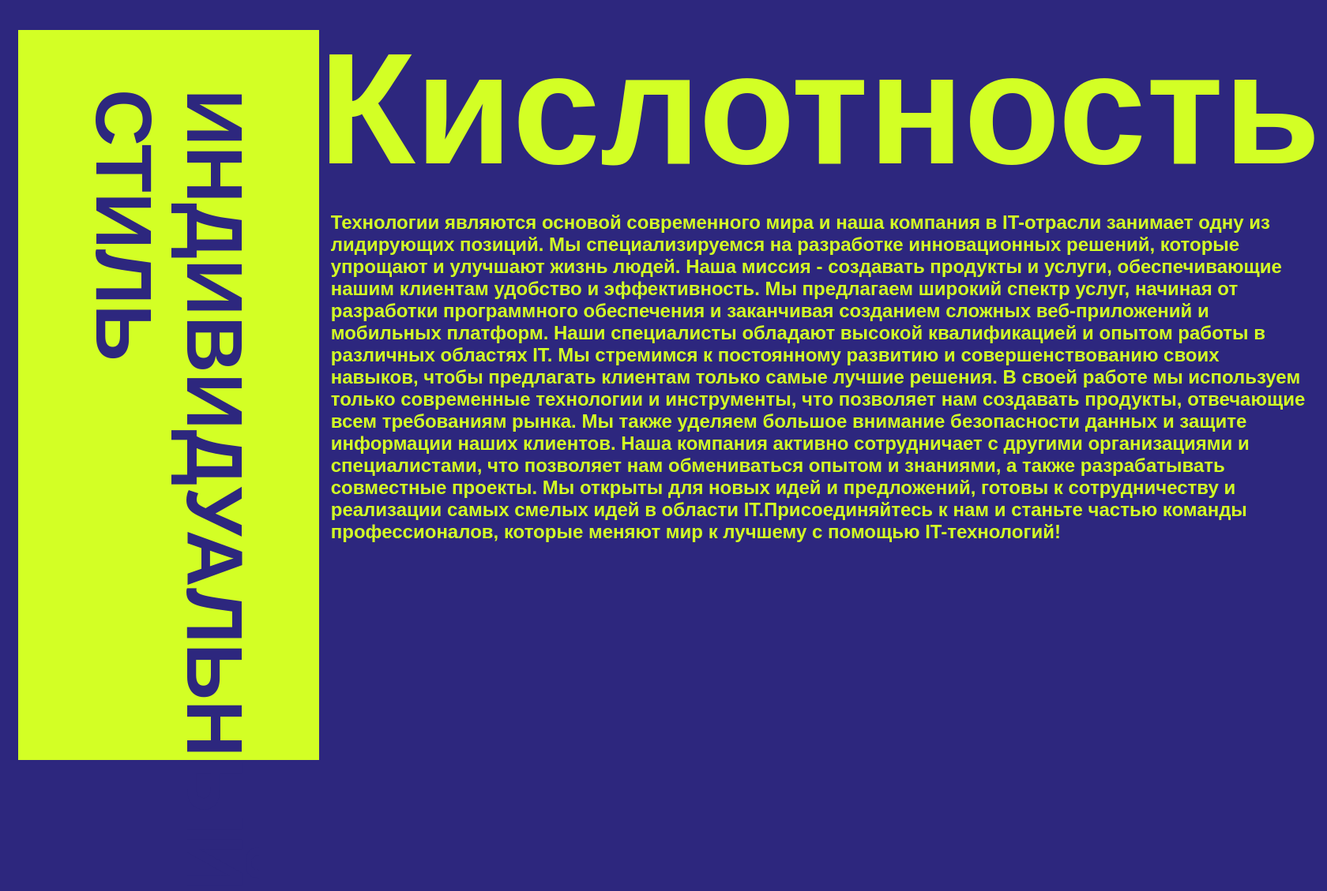
After one commit to PavelBarkhotov/paulb.github.io, a PHP site: page /about.html in a window 1680 px wide. The commit adds this page. Shown: the whole page at 79% size. Run offline with PHP 8.4, Linux system fonts and the light colour scheme.

Commit message:
stage 1.5

```diff
--- /dev/null
+++ b/about.html
@@ -0,0 +1,28 @@
+<html lang="en">
+<head>
+    <meta charset="UTF-8">
+    <meta name="viewport" content="width=device-width, initial-scale=1.0">
+    <title>О себе</title>
+    <link href="style.css" rel="stylesheet">
+    <style>
+        body{
+            font-family: Arial, "Helvetica Neue", Helvetica, sans-serif;
+            text-align: center;
+            background-color: #2d277e;
+            background-image: none;
+            color: #d3ff25;
+        }
+    </style>
+</head>
+<body>
+    <div class="columns_about">
+        <div class="left_side_about">
+            <h1>Индивидуальный стиль</h1>
+        </div>
+        <div class="right_side_about">
+           <h1 style="margin-bottom: 15px;">Кислотность</h1>
+           <h2>Технологии являются основой современного мира и наша компания в IT-отрасли занимает одну из лидирующих позиций. Мы специализируемся на разработке инновационных решений, которые упрощают и улучшают жизнь людей. Наша миссия - создавать продукты и услуги, обеспечивающие нашим клиентам удобство и эффективность. Мы предлагаем широкий спектр услуг, начиная от разработки программного обеспечения и заканчивая созданием сложных веб-приложений и мобильных платформ. Наши специалисты обладают высокой квалификацией и опытом работы в различных областях IT. Мы стремимся к постоянному развитию и совершенствованию своих навыков, чтобы предлагать клиентам только самые лучшие решения. В своей работе мы используем только современные технологии и инструменты, что позволяет нам создавать продукты, отвечающие всем требованиям рынка. Мы также уделяем большое внимание безопасности данных и защите информации наших клиентов. Наша компания активно сотрудничает с другими организациями и специалистами, что позволяет нам обмениваться опытом и знаниями, а также разрабатывать совместные проекты. Мы открыты для новых идей и предложений, готовы к сотрудничеству и реализации самых смелых идей в области IT.Присоединяйтесь к нам и станьте частью команды профессионалов, которые меняют мир к лучшему с помощью IT-технологий!</h2>
+        </div>
+    </div>
+</body>
+</html>
--- a/index.html
+++ b/index.html
@@ -9,7 +9,7 @@
     <a href="https://ya.ru/">Главная</a>
 </header>
 <body>
-    <h3>Возможно <a href="#">тут</a> что-то есть</h3>
+    <h3>Возможно <a href="about.html">тут</a> что-то есть</h3>
     <h1>
         <div id="current_date_time_block"></div>
 
--- a/style.css
+++ b/style.css
@@ -43,3 +43,56 @@ img {
     height: 30px;
     width: 30px;
 }
+
+.columns_about{
+    column-gap: var(--margin);
+    display: flex;
+    margin: 0 auto;
+    position: relative;
+    width: calc(100% - var(--padding)*2);
+    flex-direction: row;
+    min-height: 676px;
+
+}
+
+.left_side_about{
+    width: 100%;
+    height: 100%;
+    --column-width: 393px;
+    --column-flex: 393;
+    background-color: #d3ff25;
+    color: #2d277e;
+    padding: 45px;
+    padding-bottom: 80px;
+    margin-left: 15px;
+    margin-top: 30px;
+    writing-mode: vertical-rl;
+}
+.left_side_about h1{
+    padding: 15px;
+    margin: 15px;
+    font-size: 100px;
+    text-transform: uppercase;
+    text-align: left;
+    transition: transform 0.3s ease;
+    height: 1000px;
+}
+
+.left_side_about h1:hover{
+    background-color: #2d277e;
+    color: #d2fe23;
+    transform: scale(0.8);
+    text-align: center;
+}
+
+.right_side_about{
+    width: 100%;
+    height: 100%;
+    --column-width: 587px;
+    --column-flex: 587;
+    text-align: left;
+}
+
+.right_side_about h2{
+    margin: 15px;
+}
```
